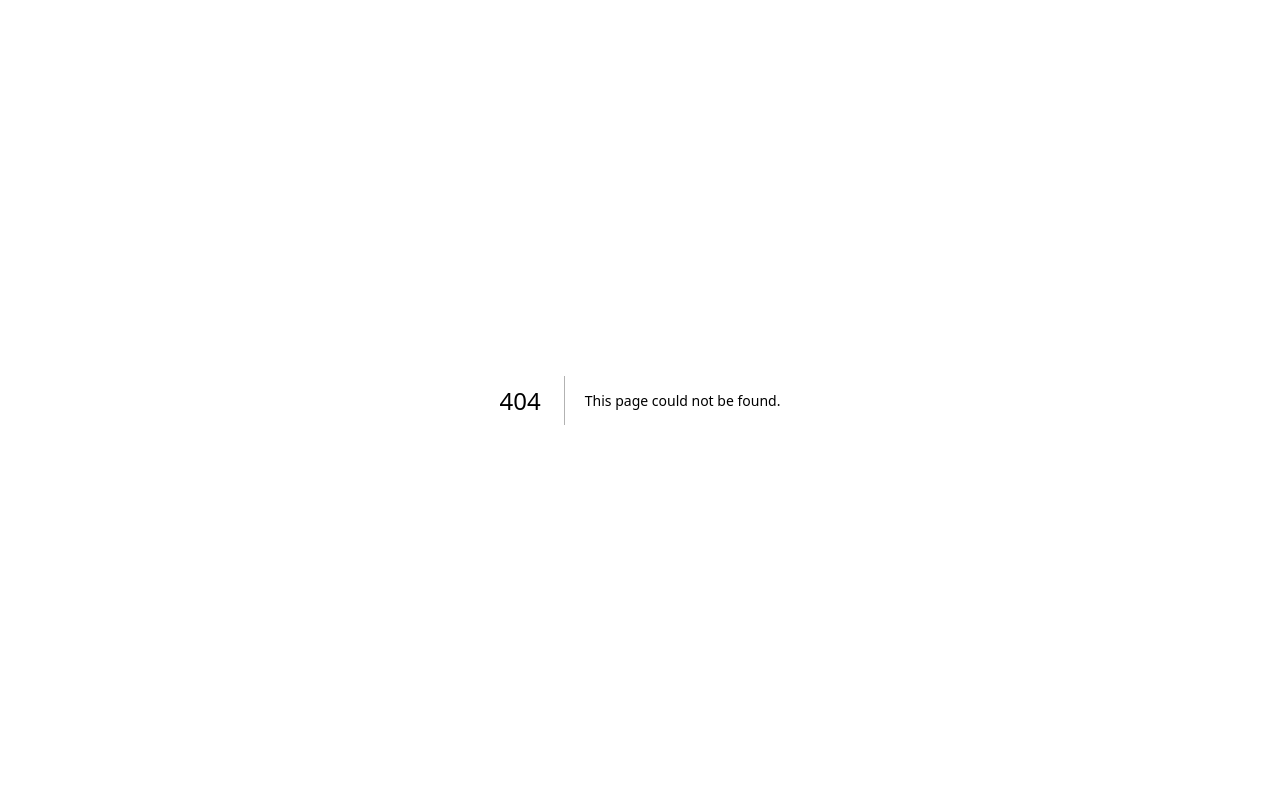
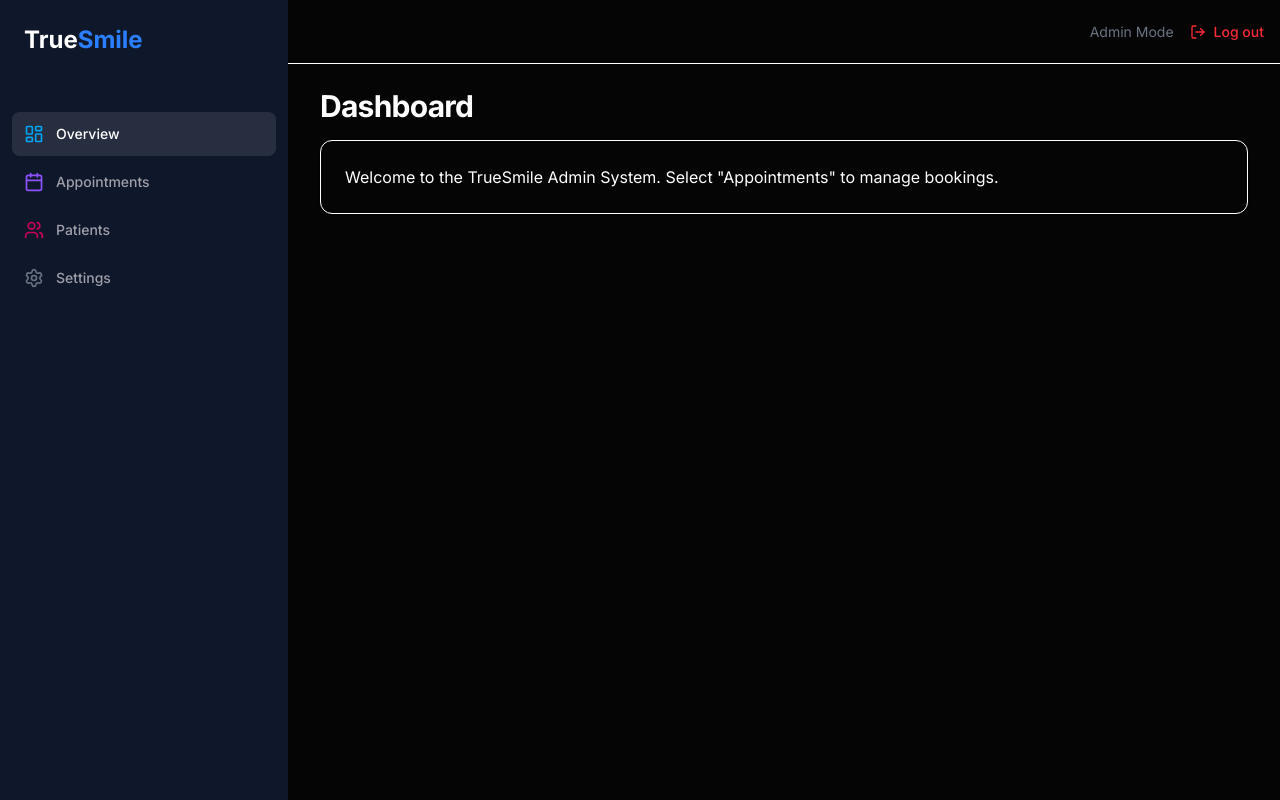
Before and after one commit to Chirantanv19/TrueSmile, a Next.js app: page /admin/dashboard in a window 1280 px wide. Before the commit this address had no page. Built offline with nearby package versions, Linux system fonts and the light colour scheme.

Commit message:
add the admin dashboard

```diff
--- /dev/null
+++ b/src/app/(admin)/admin/dashboard/layout.tsx
@@ -0,0 +1,32 @@
+// src/app/(admin)/admin/dashboard/layout.tsx
+import { Sidebar } from "@/components/dashboard/sidebar";
+import { UserNav } from "@/components/dashboard/user-nav";
+
+export default function DashboardLayout({
+  children,
+}: {
+  children: React.ReactNode;
+}) {
+  return (
+    <div className="h-full relative">
+      {/* Sidebar: Hidden on mobile, Fixed on Desktop */}
+      <div className="hidden h-full md:flex md:w-72 md:flex-col md:fixed md:inset-y-0 z-[80] bg-gray-900">
+        <Sidebar />
+      </div>
+
+      {/* Main Content Area */}
+      <main className="md:pl-72 h-full">
+        {/* Top Navbar */}
+        <div className="flex items-center justify-end p-4 border-b h-16">
+           <div className="mr-4 text-sm text-gray-500">Admin Mode</div>
+           <UserNav />
+        </div>
+
+        {/* Page Content */}
+        <div className="p-8 pt-6">
+          {children}
+        </div>
+      </main>
+    </div>
+  );
+}
--- /dev/null
+++ b/src/app/(admin)/admin/dashboard/page.tsx
@@ -0,0 +1,13 @@
+// src/app/(admin)/admin/dashboard/page.tsx
+export default function DashboardPage() {
+  return (
+    <div className="flex flex-col space-y-4">
+      <h2 className="text-3xl font-bold tracking-tight">Dashboard</h2>
+      <div className="rounded-xl border bg-card text-card-foreground shadow-sm p-6">
+        <p className="text-muted-foreground">
+          Welcome to the TrueSmile Admin System. Select "Appointments" to manage bookings.
+        </p>
+      </div>
+    </div>
+  );
+}
--- /dev/null
+++ b/src/components/dashboard/sidebar.tsx
@@ -0,0 +1,67 @@
+// src/components/dashboard/sidebar.tsx
+"use client";
+
+import Link from "next/link";
+import { usePathname } from "next/navigation";
+import { cn } from "@/lib/utils"; // Ensure you have a utils file or use standard class string
+import { Calendar, LayoutDashboard, Settings, Users } from "lucide-react";
+
+const routes = [
+  {
+    label: "Overview",
+    icon: LayoutDashboard,
+    href: "/admin/dashboard",
+    color: "text-sky-500",
+  },
+  {
+    label: "Appointments",
+    icon: Calendar,
+    href: "/admin/dashboard/appointments", // Future route
+    color: "text-violet-500",
+  },
+  {
+    label: "Patients",
+    icon: Users,
+    href: "/admin/dashboard/patients", // Future route
+    color: "text-pink-700",
+  },
+  {
+    label: "Settings",
+    icon: Settings,
+    href: "/admin/dashboard/settings",
+    color: "text-gray-500",
+  },
+];
+
+export function Sidebar() {
+  const pathname = usePathname();
+
+  return (
+    <div className="space-y-4 py-4 flex flex-col h-full bg-slate-900 text-white">
+      <div className="px-3 py-2 flex-1">
+        <Link href="/admin/dashboard" className="flex items-center pl-3 mb-14">
+          <h1 className="text-2xl font-bold">
+            True<span className="text-blue-500">Smile</span>
+          </h1>
+        </Link>
+        <div className="space-y-1">
+          {routes.map((route) => (
+            <Link
+              key={route.href}
+              href={route.href}
+              className={cn(
+                "text-sm group flex p-3 w-full justify-start font-medium cursor-pointer hover:text-white hover:bg-white/10 rounded-lg transition",
+                pathname === route.href ? "text-white bg-white/10" : "text-zinc-400"
+              )}
+            >
+              <div className="flex items-center flex-1">
+                <route.icon className={cn("h-5 w-5 mr-3", route.color)} />
+                {route.label}
+              </div>
+            </Link>
+          ))}
+        </div>
+      </div>
+    </div>
+  );
+}
--- /dev/null
+++ b/src/components/dashboard/user-nav.tsx
@@ -0,0 +1,19 @@
+// src/components/dashboard/user-nav.tsx
+"use client";
+
+import { signOut } from "next-auth/react";
+import { LogOut } from "lucide-react";
+
+export function UserNav() {
+  return (
+    <div className="flex items-center gap-x-4">
+      <button
+        onClick={() => signOut({ callbackUrl: "/admin/login" })}
+        className="flex items-center gap-x-2 text-sm font-medium text-red-500 hover:text-red-600 transition-colors"
+      >
+        <LogOut className="h-4 w-4" />
+        Log out
+      </button>
+    </div>
+  );
+}
--- /dev/null
+++ b/src/lib/utils.ts
@@ -0,0 +1,6 @@
+import { type ClassValue, clsx } from "clsx";
+import { twMerge } from "tailwind-merge";
+
+export function cn(...inputs: ClassValue[]) {
+  return twMerge(clsx(inputs));
+}
```
